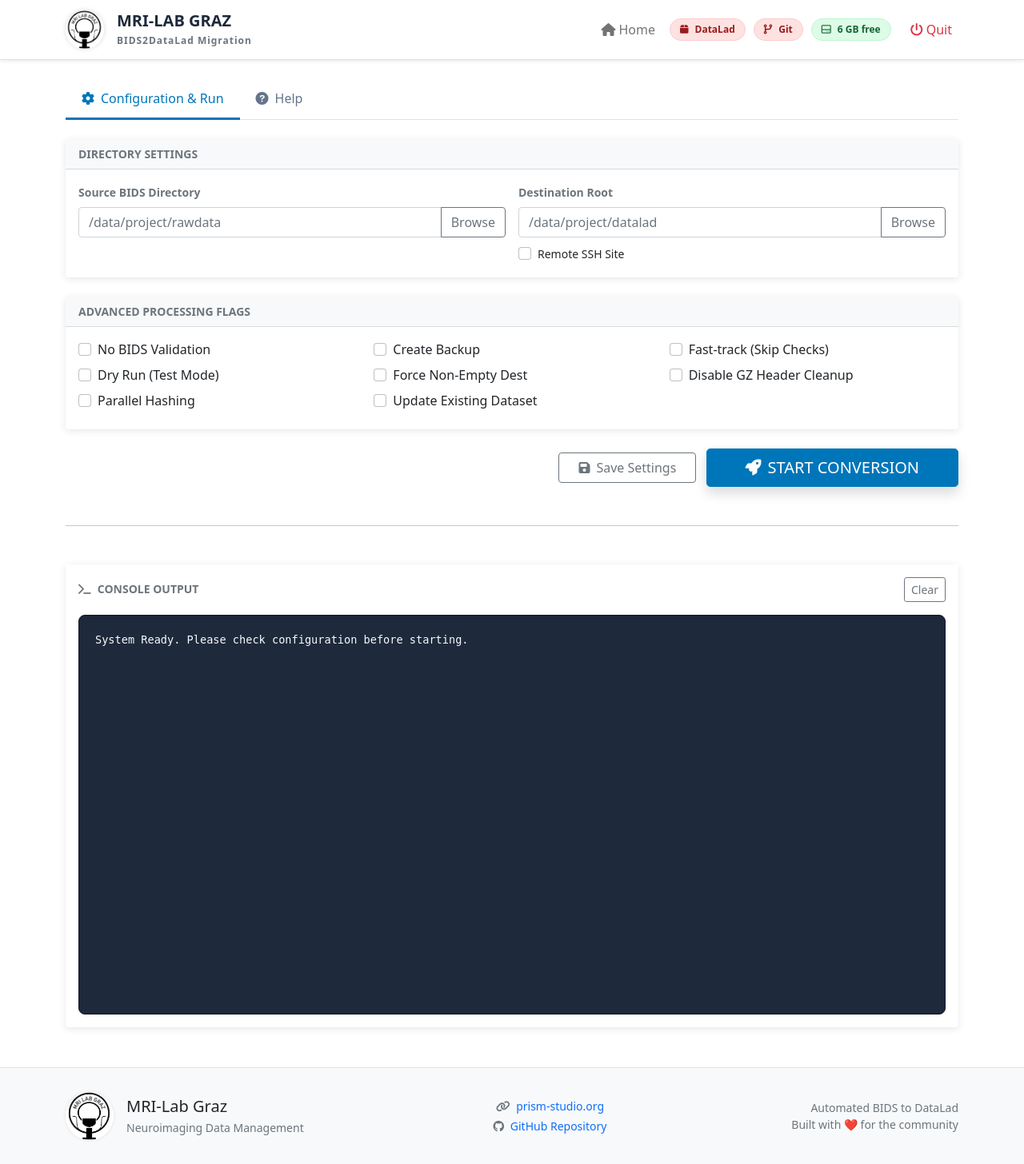
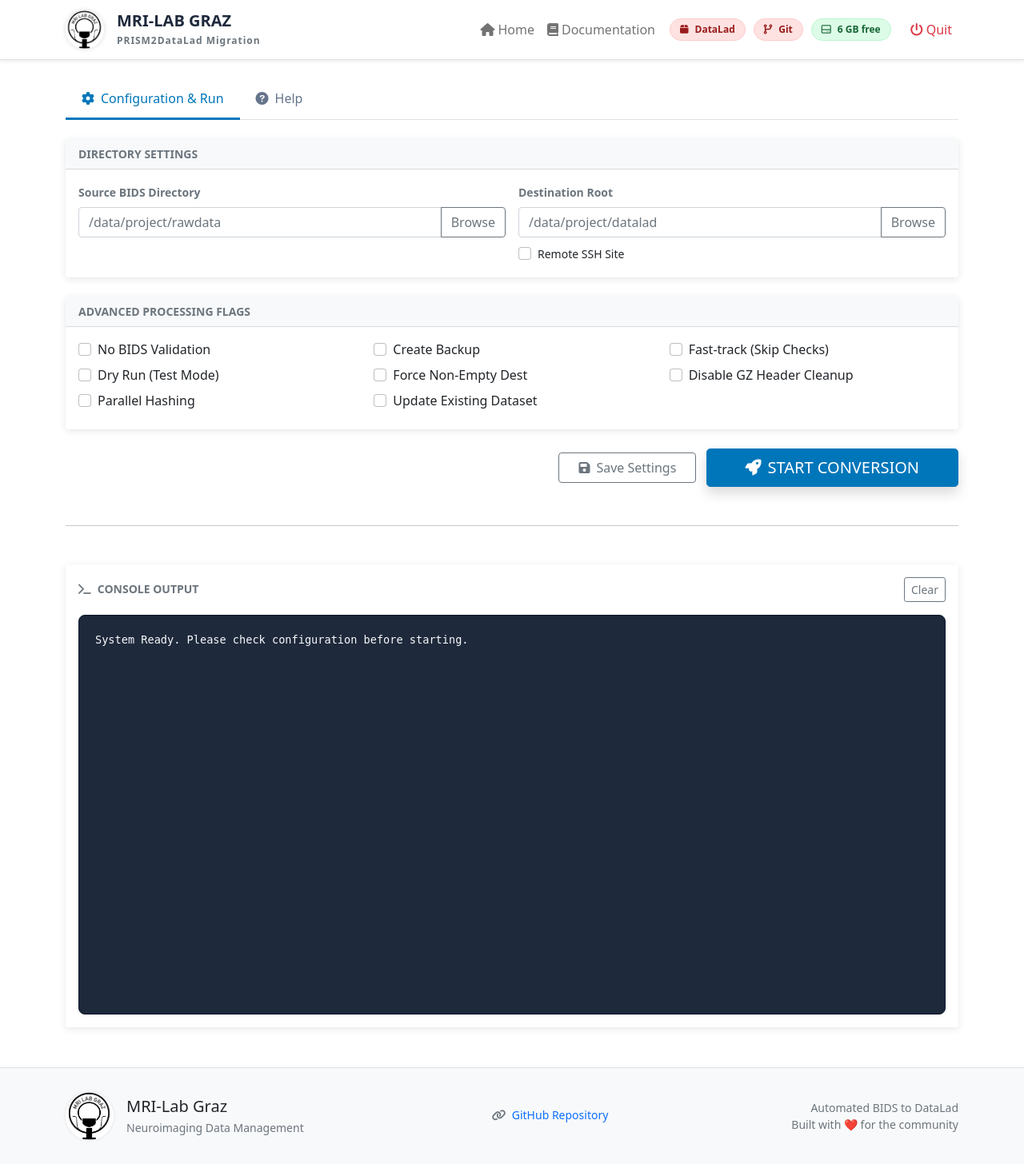
Before and after one commit to MRI-Lab-Graz/datalad, a Flask app: page / in a window 1280 px wide. Shown: the whole page at 80% size. Run offline with Flask 3, Linux system fonts and the light colour scheme; some libraries are stand-ins or nearby versions.

Commit message:
Refactor code structure for improved readability and maintainability

```diff
--- a/server.py
+++ b/server.py
@@ -188,7 +188,7 @@ def handle_start_process(data):
 
     config = data.get('config', load_config())
 
-    cmd = ["bash", "bids2datalad.sh"]
+    cmd = ["bash", "prism2datalad.sh"]
     cmd.extend(["-s", config['src_dir']])
     cmd.extend(["-d", config['dest_root']])
 
@@ -237,7 +237,7 @@ if __name__ == '__main__':
 
     if target_port:
         url = f"http://localhost:{target_port}"
-        print(f"🚀 BIDS2DataLad Web Interface: {url}")
+        print(f"🚀 PRISM2DataLad Web Interface: {url}")
         # Open browser in a separate thread
         def open_browser():
             threading.Timer(1.5, lambda: webbrowser.open(url)).start()
--- a/templates/base.html
+++ b/templates/base.html
@@ -3,7 +3,7 @@
 <head>
     <meta charset="UTF-8">
     <meta name="viewport" content="width=device-width, initial-scale=1.0">
-    <title>{% block title %}PRISM Studio | BIDS2DataLad{% endblock %}</title>
+    <title>{% block title %}MRI-Lab Graz | PRISM2DataLad{% endblock %}</title>
 
     <!-- Dependencies -->
     <link href="https://cdn.jsdelivr.net/npm/bootstrap@5.1.3/dist/css/bootstrap.min.css" rel="stylesheet">
@@ -31,7 +31,7 @@
                 <img src="{{ url_for('static', filename='img/logo.png') }}" alt="Logo" class="brand-logo me-3">
                 <div class="brand-text">
                     <div class="fw-bold text-uppercase">MRI-Lab Graz</div>
-                    <small class="text-muted">BIDS2DataLad Migration</small>
+                    <small class="text-muted">PRISM2DataLad Migration</small>
                 </div>
             </a>
             <button class="navbar-toggler" type="button" data-bs-toggle="collapse" data-bs-target="#navbarNav">
@@ -41,6 +41,9 @@
                 <div class="navbar-nav ms-auto">
                     <a class="nav-link" href="{{ url_for('index') }}">
                         <i class="fas fa-home me-1"></i>Home
+                    </a>
+                    <a class="nav-link" href="https://prism-studio.readthedocs.io/en/latest/" target="_blank">
+                        <i class="fas fa-book me-1"></i>Documentation
                     </a>
                     {% block navbar_extra %}{% endblock %}
                     <a class="nav-link text-danger" href="#" id="quitAppBtn">
@@ -70,11 +73,7 @@
                 <div class="col-md-5 text-md-center">
                     <p class="mb-1 text-muted small">
                         <i class="fas fa-link me-1"></i>
-                        <a href="https://github.com/MRI-Lab-Graz/datalad" class="text-decoration-none" target="_blank">prism-studio.org</a>
-                    </p>
-                    <p class="mb-0 text-muted small">
-                        <i class="fab fa-github me-1"></i>
-                        <a href="#" class="text-decoration-none" target="_blank">GitHub Repository</a>
+                        <a href="https://github.com/MRI-Lab-Graz/datalad" class="text-decoration-none" target="_blank">GitHub Repository</a>
                     </p>
                 </div>
                 <div class="col-md-3 text-md-end">
--- a/templates/index.html
+++ b/templates/index.html
@@ -1,6 +1,6 @@
 {% extends "base.html" %}
 
-{% block title %}PRISM Studio | BIDS2DataLad{% endblock %}
+{% block title %}PRISM Studio | PRISM2DataLad{% endblock %}
 
 {% block styles %}
 <style>
@@ -203,8 +203,12 @@
     <div class="tab-pane fade" id="tab-help">
         <div class="card feature-card">
             <div class="card-body p-4">
-                <h4 class="mb-4 text-primary">PRISM BIDS2DataLad Guide</h4>
+                <h4 class="mb-4 text-primary">MRI-Lab Graz PRISM2DataLad Guide</h4>
                 <p>This utility facilitates the ingestion of BIDS formatted MRI data into DataLad version-controlled repositories.</p>
+                <div class="alert alert-info py-2">
+                    <i class="fas fa-external-link-alt me-2"></i>
+                    For detailed PRISM documentation, visit <a href="https://prism-studio.readthedocs.io/en/latest/" target="_blank" class="fw-bold">PRISM Studio ReadTheDocs</a>.
+                </div>
                 <h5 class="mt-4 mb-3">Workflow:</h5>
                 <ol class="list-group list-group-numbered list-group-flush mb-4">
                     <li class="list-group-item">Configure the <strong>Source</strong> (where your data is) and <strong>Destination</strong> (where you want the repository).</li>
@@ -264,7 +268,7 @@
     let currentBrowserPath = '/';
 
     function startProcess() {
-        terminal.innerHTML = '[SYSTEM] Initializing BIDS2DataLad process...\n';
+        terminal.innerHTML = '[SYSTEM] Initializing PRISM2DataLad process...\n';
 
         const formData = new FormData(configForm);
         const config = {
```
Also changed, not shown: README.md, 3 other files.
